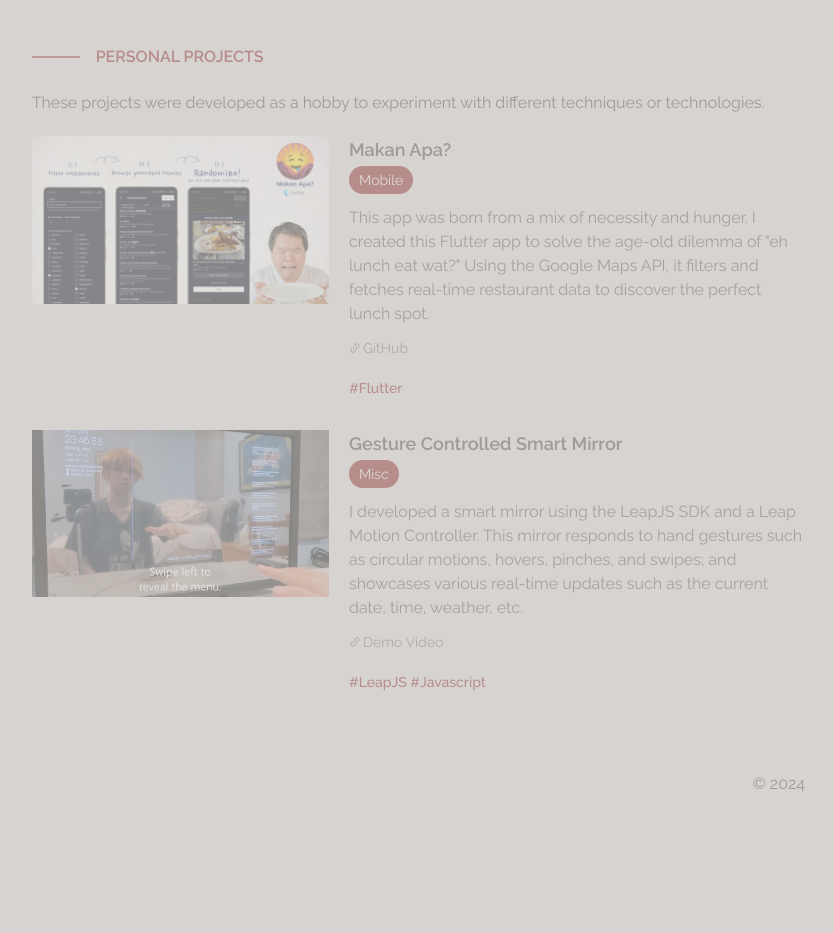
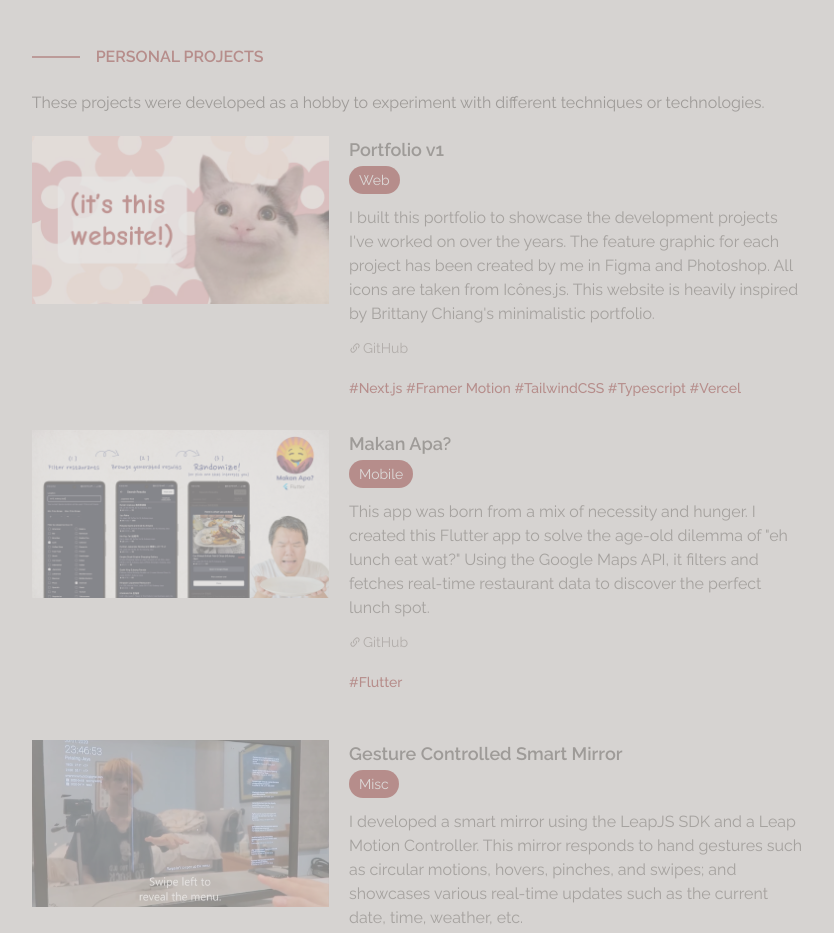
Before and after one commit to choo1095/portfolio-v1, a Next.js app: page / in a window 1280 px wide. Shown: the part 3820-4753 px from the top of the page, without its empty margins (435-1269 px from the left). Before the commit the page ends 4672 px from the top, so only its background shows below. Built offline with nearby package versions, Linux system fonts and the light colour scheme.

Commit message:
personal projects: added contents for portfolio

```diff
--- a/src/contents/personal_projects.ts
+++ b/src/contents/personal_projects.ts
@@ -1,7 +1,22 @@
-import { placeholder } from "@/constants/assets";
 import { Project } from "@/types/project";
 
 const personalProjects: Project[] = [
+  {
+    id: "portfolio_v1",
+    slug: "portfolio_v1",
+    thumbnail: "/projects/this_website_small.jpg",
+    title: "Portfolio v1",
+    tags: ["Web"],
+    tools: ["Next.js", "Framer Motion", "TailwindCSS", "Typescript", "Vercel"],
+    links: [
+      {
+        title: "GitHub",
+        url: "https://github.com/choo1095/portfolio-v1",
+      },
+    ],
+    description:
+      "I built this portfolio to showcase the development projects I've worked on over the years. The feature graphic for each project has been created by me in Figma and Photoshop. All icons are taken from Icônes.js. This website is heavily inspired by Brittany Chiang's minimalistic portfolio.",
+  },
   {
     id: "makan_apa",
     slug: "makan_apa",
```
Also changed, not shown: public/projects/this_website_small.jpg.
